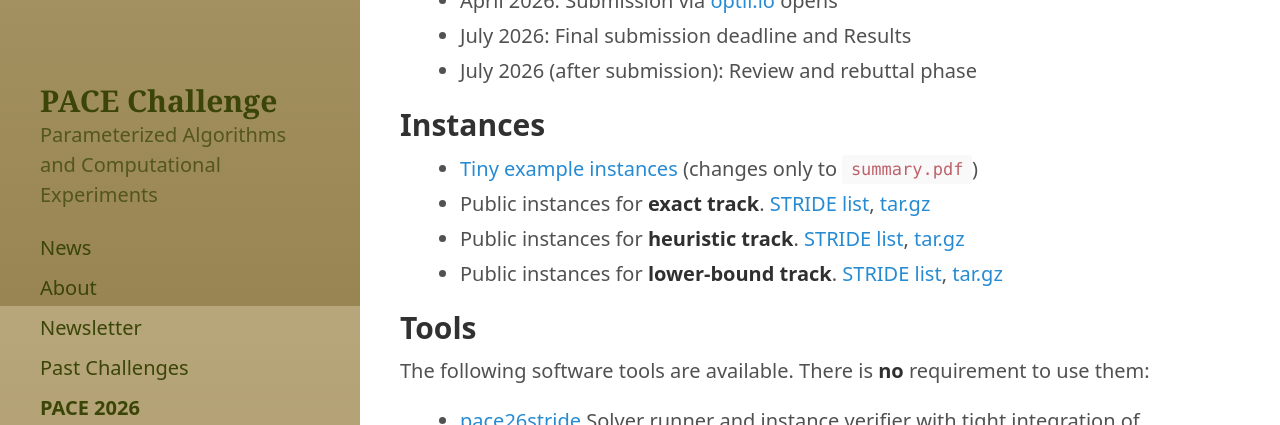
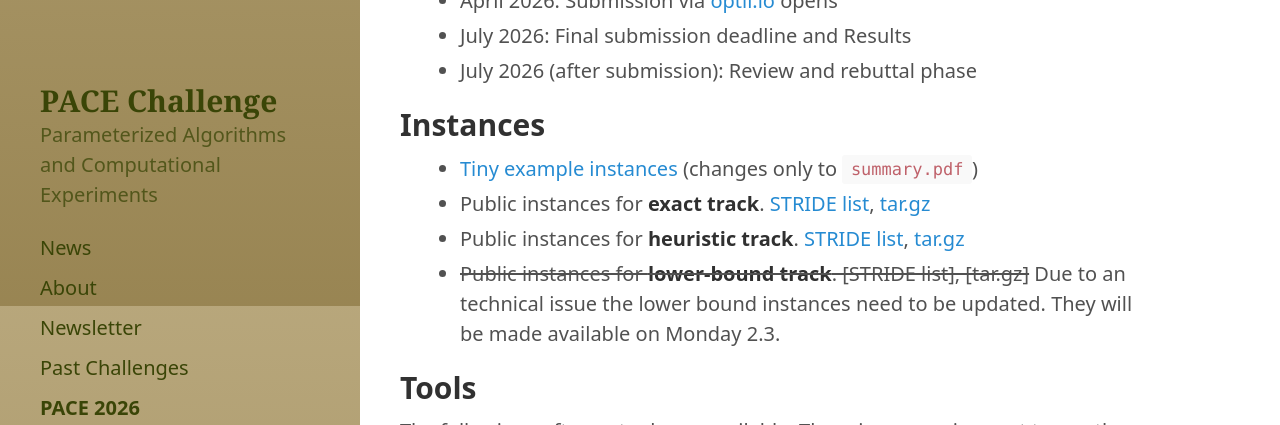
Before and after one commit to PACE-challenge/pacechallenge.org, a Jekyll site: the page built from 2026/index.md, in a window 1280 px wide and 900 px high, scrolled down 594 px, cut to the strip 0-425 px from the top of the window. Built offline with Jekyll 4.4.1, drawn with Linux system fonts in a browser that asks for light colours.

Commit message:
Update instances section in index.md
Removed lower-bound track instances due to a technical issue and noted update availability.

```diff
--- a/2026/index.md
+++ b/2026/index.md
@@ -29,7 +29,7 @@
  - [Tiny example instances](https://pace2026.imada.sdu.dk/datasets/tiny02.tar) (changes only to `summary.pdf`)
  - Public instances for **exact track**. [STRIDE list](https://pace2026.imada.sdu.dk/datasets/pace26_exact_pub.lst), [tar.gz](https://pace2026.imada.sdu.dk/datasets/pace26_exact_pub.tar.gz)
  - Public instances for **heuristic track**. [STRIDE list](https://pace2026.imada.sdu.dk/datasets/pace26_heuristic_pub.lst), [tar.gz](https://pace2026.imada.sdu.dk/datasets/pace26_heuristic_pub.tar.gz)
- - Public instances for **lower-bound track**. [STRIDE list](https://pace2026.imada.sdu.dk/datasets/pace26_lower_pub.lst), [tar.gz](https://pace2026.imada.sdu.dk/datasets/pace26_lower_pub.tar.gz)
+ - ~~Public instances for **lower-bound track**. [STRIDE list], [tar.gz]~~ Due to an technical issue the lower bound instances need to be updated. They will be made available on Monday 2.3.
 
 ## Tools
 The following software tools are available. There is **no** requirement to use them:
```
